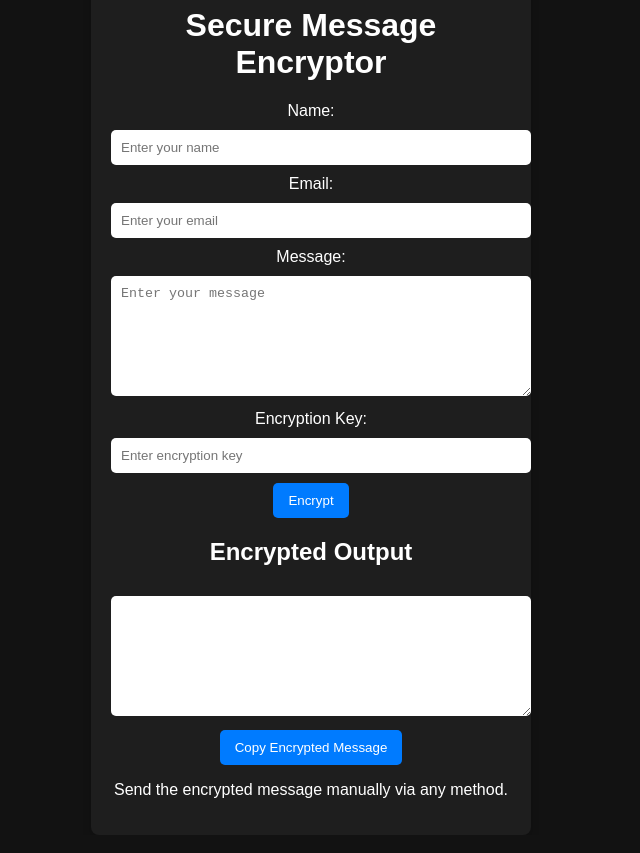
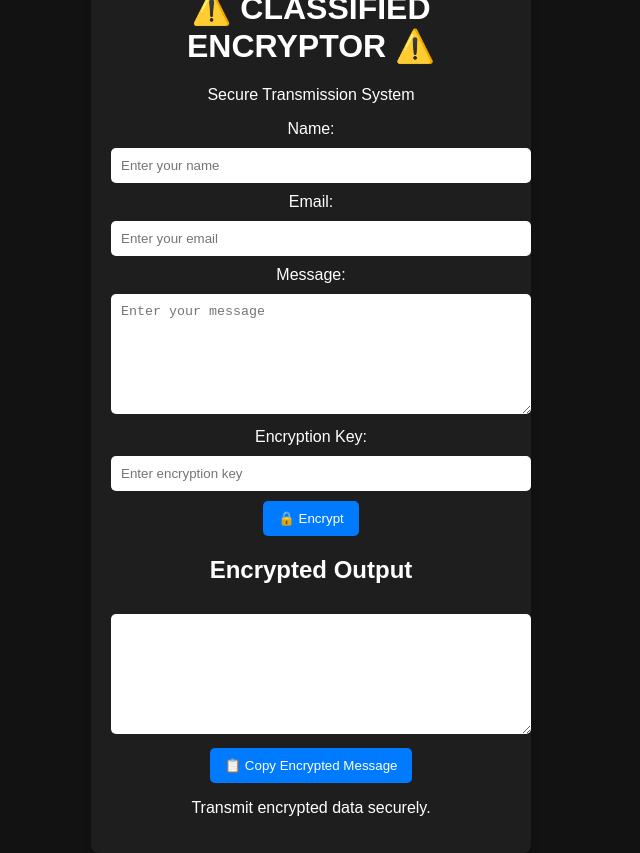
Before and after one commit to Arkjet-dev/securenet, a plain HTML site: page index.html in a window 1280 px wide. Shown: the whole page, without its empty margins (329-969 px from the left). Drawn offline with nearby package versions, Linux system fonts and the light colour scheme.

Commit message:
Update index.html

```diff
--- a/index.html
+++ b/index.html
@@ -3,32 +3,42 @@
 <head>
     <meta charset="UTF-8">
     <meta name="viewport" content="width=device-width, initial-scale=1.0">
-    <title>Secure Message Encryptor</title>
+    <title>Classified Message Encryptor</title>
     <link rel="stylesheet" href="styles.css">
     <script src="https://cdnjs.cloudflare.com/ajax/libs/crypto-js/4.1.1/crypto-js.min.js"></script>
 </head>
 <body>
     <div class="container">
-        <h1>Secure Message Encryptor</h1>
-        <label for="name">Name:</label>
-        <input type="text" id="name" placeholder="Enter your name">
+        <h1 class="title">⚠️ CLASSIFIED ENCRYPTOR ⚠️</h1>
+        <p class="subtitle">Secure Transmission System</p>
 
-        <label for="email">Email:</label>
-        <input type="email" id="email" placeholder="Enter your email">
+        <div class="input-group">
+            <label>Name:</label>
+            <input type="text" id="name" placeholder="Enter your name">
+        </div>
 
-        <label for="message">Message:</label>
-        <textarea id="message" placeholder="Enter your message"></textarea>
+        <div class="input-group">
+            <label>Email:</label>
+            <input type="email" id="email" placeholder="Enter your email">
+        </div>
 
-        <label for="password">Encryption Key:</label>
-        <input type="password" id="password" placeholder="Enter encryption key">
+        <div class="input-group">
+            <label>Message:</label>
+            <textarea id="message" placeholder="Enter your message"></textarea>
+        </div>
 
-        <button onclick="encryptMessage()">Encrypt</button>
+        <div class="input-group">
+            <label>Encryption Key:</label>
+            <input type="password" id="password" placeholder="Enter encryption key">
+        </div>
+
+        <button class="btn" onclick="encryptMessage()">🔒 Encrypt</button>
 
         <h2>Encrypted Output</h2>
         <textarea id="encryptedMessage" readonly></textarea>
 
-        <button onclick="copyText()">Copy Encrypted Message</button>
-        <p>Send the encrypted message manually via any method.</p>
+        <button class="btn copy-btn" onclick="copyText()">📋 Copy Encrypted Message</button>
+        <p class="info-text">Transmit encrypted data securely.</p>
     </div>
 
     <script src="script.js"></script>
```
